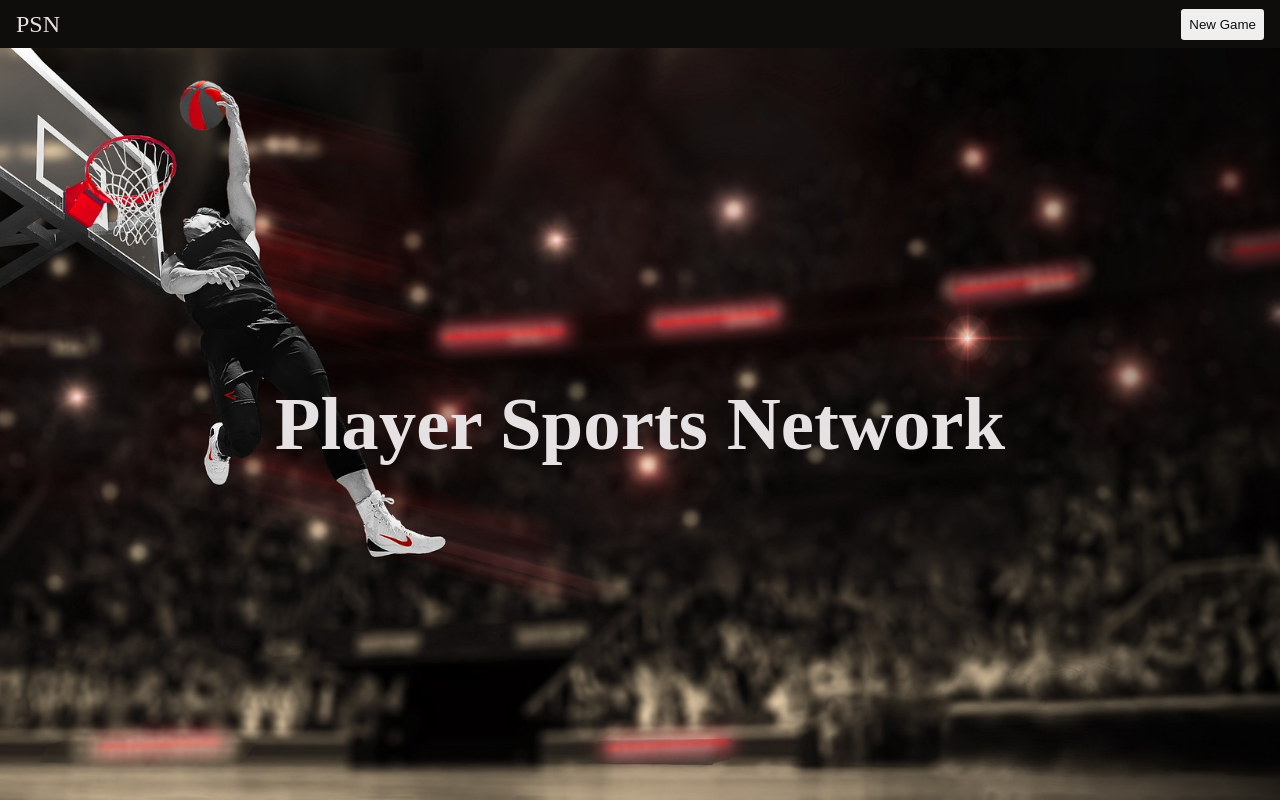
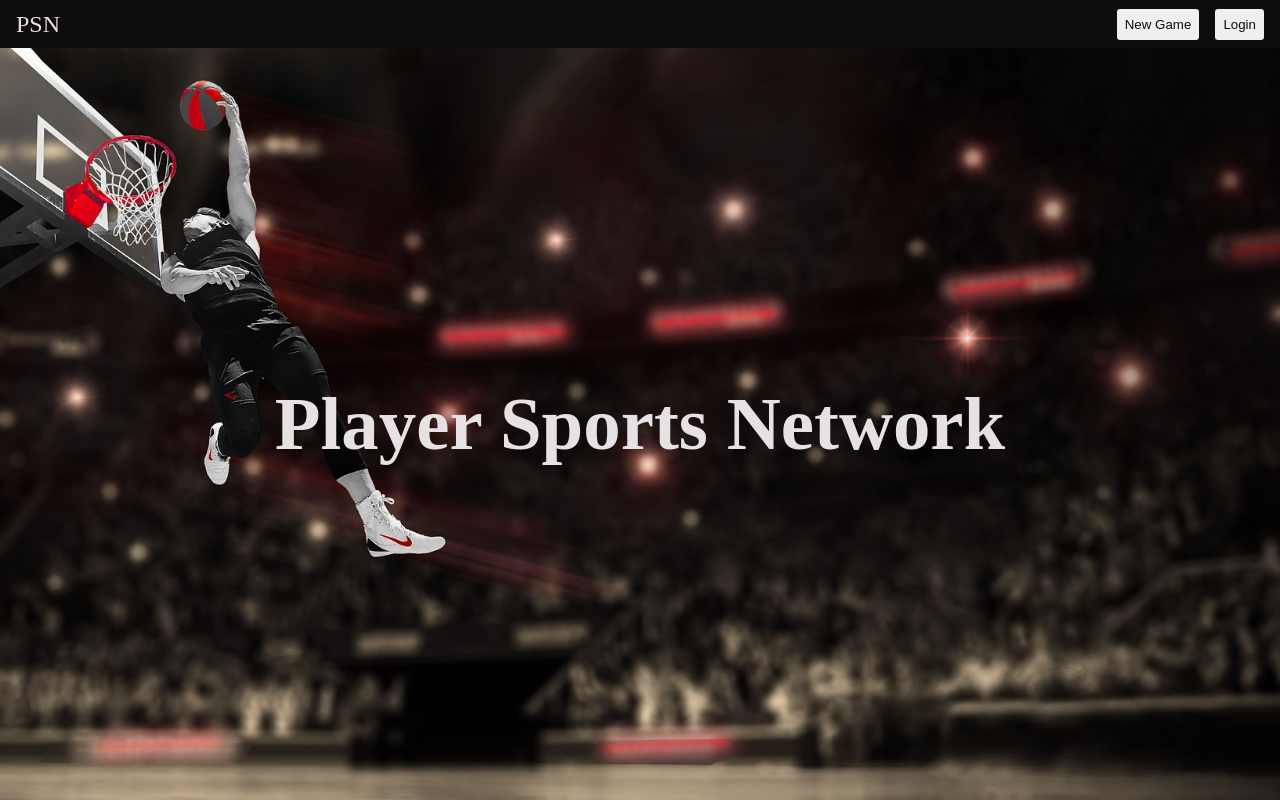
Before and after one commit to gbsimon87/scoreboard, a React (Create React App) app: page / in a window 1280 px wide. Built offline with nearby package versions, Linux system fonts and the light colour scheme.

Commit message:
feat add login to top nav

```diff
--- a/src/components/Nav/NavTop.js
+++ b/src/components/Nav/NavTop.js
@@ -30,6 +30,13 @@ const NavTop = () => {
               New Game
             </button>
           ))}
+        {(!state?.user && location.pathname === "/") && (
+          <button
+            className="button button--login"
+            onClick={() => navigate("/login")}>
+            Login
+          </button>
+        )}
       </div>
     </div>
   );
```
Also changed, not shown: src/notes.txt.
